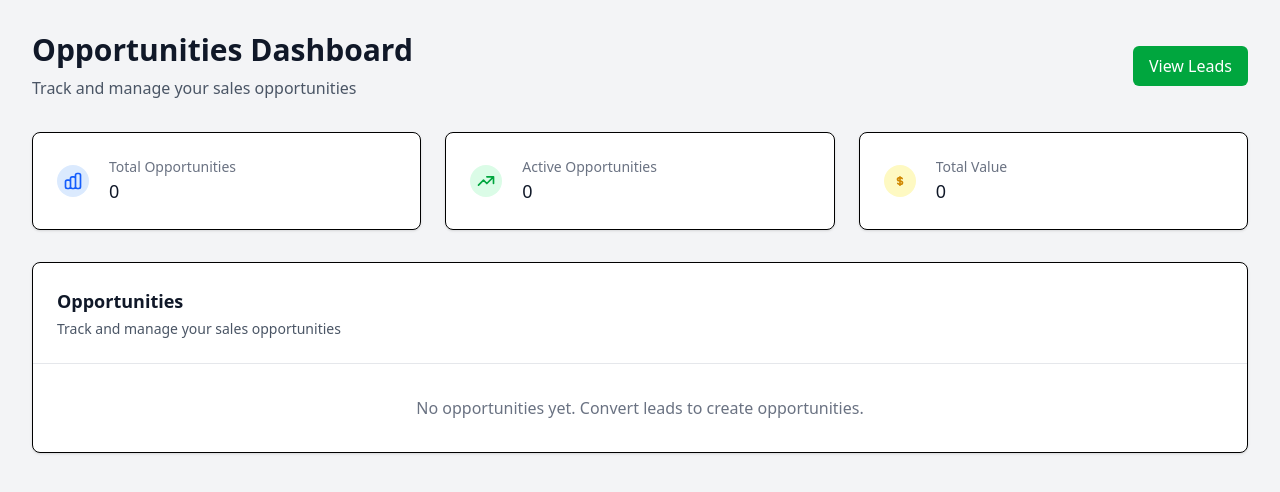
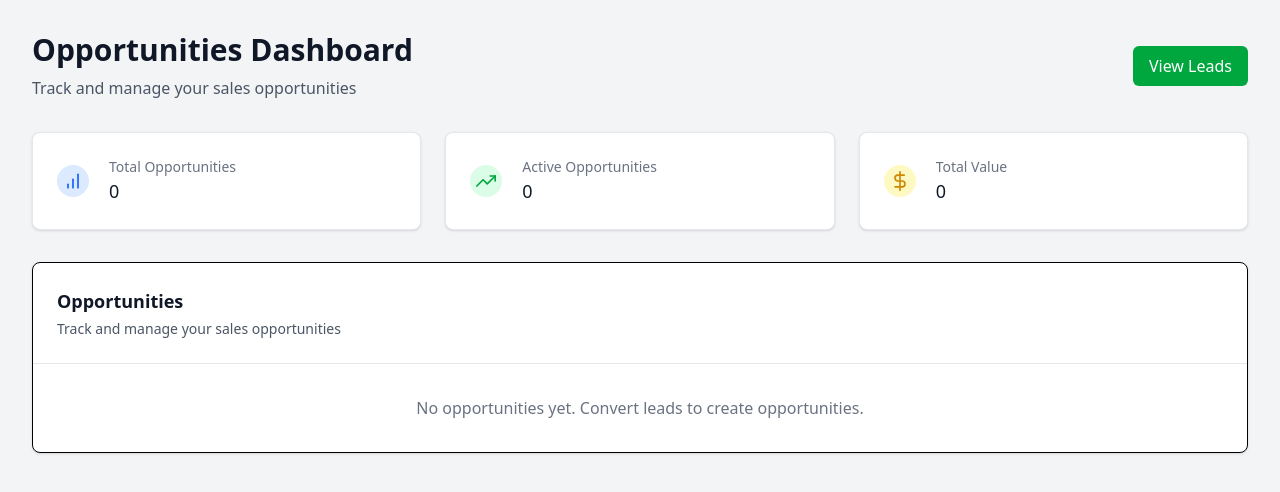
Before and after one commit to trev0ux/seller-console, a React (Vite) app: page /opportunities in a window 1280 px wide. Shown: the top 492 px of the page. Built offline with nearby package versions, Linux system fonts and the light colour scheme.

Commit message:
feat: adjust loading and structure

```diff
--- a/src/components/atoms/Loading/Loading.tsx
+++ b/src/components/atoms/Loading/Loading.tsx
@@ -39,23 +39,21 @@ export default function Loading({
   const textColorClass = textColors[color]
 
   const spinner = (
-    <div className={`animate-spin rounded-full ${sizeClass} border-2 border-transparent ${colorClass} border-t-current`}></div>
+    <div
+      className={`animate-spin rounded-full ${sizeClass} border-2 border-transparent ${colorClass} border-t-blue-600`}
+    ></div>
   )
 
   const content = (
     <div className={`flex flex-col items-center justify-center space-y-2 ${className}`}>
       {spinner}
-      {text && (
-        <span className={`${textSizeClass} ${textColorClass} font-medium`}>
-          {text}
-        </span>
-      )}
+      {text && <span className={`${textSizeClass} ${textColorClass} font-medium`}>{text}</span>}
     </div>
   )
 
   if (fullScreen) {
     return (
-      <div className="fixed inset-0 bg-white bg-opacity-75 flex items-center justify-center z-50">
+      <div className="fixed top-0 left-0 inset-0 bg-white bg-opacity-75 w-full h-full flex items-center justify-center z-50">
         {content}
       </div>
     )
--- a/src/components/molecules/ConvertToOpportunityModal/ConvertToOpportunityModal.tsx
+++ b/src/components/molecules/ConvertToOpportunityModal/ConvertToOpportunityModal.tsx
@@ -8,10 +8,7 @@ interface ConvertToOpportunityModalProps {
   lead: Lead | null
   isOpen: boolean
   onClose: () => void
-  onConvert: (
-    lead: Lead,
-    opportunityData: Omit<Opportunity, 'id' | 'leadId'>
-  ) => Promise<void>
+  onConvert: (lead: Lead, opportunityData: Omit<Opportunity, 'id' | 'leadId'>) => Promise<void>
 }
 
 export default function ConvertToOpportunityModal({
@@ -93,19 +90,22 @@ export default function ConvertToOpportunityModal({
   if (!isOpen || !lead) return null
 
   return (
-    <div className="fixed inset-0 bg-gray-600 bg-opacity-50 overflow-y-auto h-full w-full z-50">
-      <div className="relative top-20 mx-auto p-5 border w-96 shadow-lg rounded-md bg-white">
+    <div className="fixed inset-0 bg-gray-600/50 overflow-y-auto h-full w-full z-50">
+      <div className="relative top-20 mx-auto p-5 border border-gray-200 w-96 shadow-lg rounded-md bg-white">
         <div className="mt-3">
           <div className="flex items-center justify-between mb-4">
-            <h3 className="text-lg font-medium text-gray-900">
-              Convert Lead to Opportunity
-            </h3>
+            <h3 className="text-lg font-medium text-gray-900">Convert Lead to Opportunity</h3>
             <button
               onClick={handleClose}
               className="text-gray-400 hover:text-gray-600 transition-colors"
             >
               <svg className="w-6 h-6" fill="none" stroke="currentColor" viewBox="0 0 24 24">
-                <path strokeLinecap="round" strokeLinejoin="round" strokeWidth={2} d="M6 18L18 6M6 6l12 12" />
+                <path
+                  strokeLinecap="round"
+                  strokeLinejoin="round"
+                  strokeWidth={2}
+                  d="M6 18L18 6M6 6l12 12"
+                />
               </svg>
             </button>
           </div>
@@ -133,7 +133,7 @@ export default function ConvertToOpportunityModal({
               <Input
                 type="text"
                 value={opportunityData.name}
-                onChange={(value) => setOpportunityData(prev => ({ ...prev, name: value }))}
+                onChange={value => setOpportunityData(prev => ({ ...prev, name: value }))}
                 onKeyDown={handleKeyDown}
                 placeholder="Enter opportunity name"
                 error={errors.name}
@@ -141,12 +141,10 @@ export default function ConvertToOpportunityModal({
             </div>
 
             <div>
-              <label className="block text-sm font-medium text-gray-700 mb-1">
-                Stage
-              </label>
+              <label className="block text-sm font-medium text-gray-700 mb-1">Stage</label>
               <Select
                 value={opportunityData.stage}
-                onChange={(value) => setOpportunityData(prev => ({ ...prev, stage: value }))}
+                onChange={value => setOpportunityData(prev => ({ ...prev, stage: value }))}
                 options={[
                   { value: 'qualification', label: 'Qualification' },
                   { value: 'proposal', label: 'Proposal' },
@@ -164,7 +162,7 @@ export default function ConvertToOpportunityModal({
               <Input
                 type="number"
                 value={opportunityData.amount}
-                onChange={(value) => setOpportunityData(prev => ({ ...prev, amount: value }))}
+                onChange={value => setOpportunityData(prev => ({ ...prev, amount: value }))}
                 onKeyDown={handleKeyDown}
                 placeholder="Enter opportunity amount"
                 error={errors.amount}
@@ -172,13 +170,11 @@ export default function ConvertToOpportunityModal({
             </div>
 
             <div>
-              <label className="block text-sm font-medium text-gray-700 mb-1">
-                Account Name *
-              </label>
+              <label className="block text-sm font-medium text-gray-700 mb-1">Account Name *</label>
               <Input
                 type="text"
                 value={opportunityData.accountName}
-                onChange={(value) => setOpportunityData(prev => ({ ...prev, accountName: value }))}
+                onChange={value => setOpportunityData(prev => ({ ...prev, accountName: value }))}
                 onKeyDown={handleKeyDown}
                 placeholder="Enter account name"
                 error={errors.accountName}
@@ -187,12 +183,7 @@ export default function ConvertToOpportunityModal({
           </div>
 
           <div className="flex justify-end space-x-3 mt-6">
-            <Button
-              onClick={handleClose}
-              variant="ghost"
-              size="md"
-              disabled={converting}
-            >
+            <Button onClick={handleClose} variant="ghost" size="md" disabled={converting}>
               Cancel
             </Button>
             <Button
--- a/src/components/molecules/LeadFilters.tsx
+++ b/src/components/molecules/LeadFilters/LeadFilters.tsx
@@ -1,6 +1,6 @@
 import React from 'react'
-import type { LeadStatus } from '../../types'
-import Input from '../atoms/Input'
+import type { LeadStatus } from '../../../types'
+import Input from '../../atoms/Input'
 
 interface LeadFiltersProps {
   searchTerm: string
--- a/src/components/molecules/Stats.tsx
+++ b/src/components/molecules/Stats/Stats.tsx
@@ -24,10 +24,12 @@ export default function Stats({ stats }: StatsProps) {
   return (
     <div className="grid grid-cols-1 md:grid-cols-3 gap-6 mb-8">
       {stats.map((stat, index) => (
-        <div key={index} className="bg-white rounded-lg shadow-sm border p-6">
+        <div key={index} className="bg-white rounded-lg shadow-sm border border-gray-200 p-6">
           <div className="flex items-center">
             <div className="flex-shrink-0">
-              <div className={`w-8 h-8 ${colorClasses[stat.color]} rounded-full flex items-center justify-center`}>
+              <div
+                className={`w-8 h-8 ${colorClasses[stat.color]} rounded-full flex items-center justify-center`}
+              >
                 {stat.icon}
               </div>
             </div>
--- a/src/components/organisms/OpportunitiesTable.tsx
+++ b/src/components/organisms/OpportunitiesTable.tsx
@@ -23,7 +23,7 @@ export default function OpportunitiesTable({ opportunities }: OpportunitiesTable
   }
 
   return (
-    <div className="bg-white rounded-br-[0] rounded-tr-[0] shadow-sm border overflow-hidden">
+    <div className="bg-white rounded-tl-lg rounded-tr-lg shadow-sm border border-gray-200 overflow-hidden">
       <div className="p-6 border-b border-gray-200">
         <h2 className="text-lg font-semibold text-gray-900">Opportunities</h2>
         <p className="text-sm text-gray-600 mt-1">Track and manage your sales opportunities</p>
--- a/src/components/organisms/Sidebar.tsx
+++ b/src/components/organisms/Sidebar.tsx
@@ -1,6 +1,6 @@
 import React, { type ReactElement } from 'react'
 import type { Lead, Opportunity } from '../../types'
-import PanelHeader from '../molecules/PanelHeader'
+import PanelHeader from '../molecules/PanelHeader/PanelHeader'
 
 interface LeadDetailPanelProps {
   lead: Lead | null
--- a/src/components/templates/LeadPanelLayout.tsx
+++ b/src/components/templates/LeadPanelLayout.tsx
@@ -1,8 +1,7 @@
 import React, { useState, useEffect } from 'react'
-import type { Lead, LeadStatus, Opportunity } from '../../types'
+import type { Lead, LeadStatus } from '../../types'
 import Button from '../atoms/Button'
 import Input from '../atoms/Input'
-import Select from '../atoms/Select'
 
 interface LeadDetailPanelProps {
   lead: Lead | null
@@ -84,7 +83,6 @@ export default function LeadPanelLayout({
     }
   }
 
-
   if (!isOpen || !lead) return null
 
   return (
@@ -161,7 +159,6 @@ export default function LeadPanelLayout({
             </select>
           </div>
         </div>
-
       </section>
 
       <footer className="border-t border-gray-200 pt-6 mt-6">
--- a/src/pages/LeadDashboard.tsx
+++ b/src/pages/LeadDashboard.tsx
@@ -5,12 +5,14 @@ import { useLeads } from '../hooks/useLeads'
 import { useOpportunities } from '../hooks/useOpportunities'
 import Sidebar from '../components/organisms/Sidebar'
 import LeadTable from '../components/organisms/LeadTable'
-import LeadFilters from '../components/molecules/LeadFilters'
-import Stats from '../components/molecules/Stats'
+import LeadFilters from '../components/molecules/LeadFilters/LeadFilters'
+import Stats from '../components/molecules/Stats/Stats'
 import Pagination from '../components/molecules/Pagination/Pagination'
 import ConvertToOpportunityModal from '../components/molecules/ConvertToOpportunityModal/ConvertToOpportunityModal'
-import type { StatItem } from '../components/molecules/Stats'
+import type { StatItem } from '../components/molecules/Stats/Stats'
 import LeadPanelLayout from '../components/templates/LeadPanelLayout'
+import { CheckCircleIcon, DollarSignIcon, UsersIcon } from '../components/atoms/Icon'
+import Loading from '../components/atoms/Loading'
 
 function LeadDashboard() {
   const {
@@ -50,31 +52,13 @@ function LeadDashboard() {
       label: 'Total Leads',
       value: allLeads.length,
       color: 'blue',
-      icon: (
-        <svg className="w-5 h-5" fill="none" stroke="currentColor" viewBox="0 0 24 24">
-          <path
-            strokeLinecap="round"
-            strokeLinejoin="round"
-            strokeWidth={2}
-            d="M17 20h5v-2a3 3 0 00-5.356-1.857M17 20H7m10 0v-2c0-.656-.126-1.283-.356-1.857M7 20H2v-2a3 3 0 015.356-1.857M7 20v-2c0-.656.126-1.283.356-1.857m0 0a5.002 5.002 0 019.288 0M15 7a3 3 0 11-6 0 3 3 0 016 0zm6 3a2 2 0 11-4 0 2 2 0 014 0zM7 10a2 2 0 11-4 0 2 2 0 014 0z"
-          />
-        </svg>
-      ),
+      icon: <UsersIcon />,
     },
     {
       label: 'Qualified Leads',
       value: allLeads.filter(lead => lead.status === 'qualified').length,
       color: 'green',
-      icon: (
-        <svg className="w-5 h-5" fill="none" stroke="currentColor" viewBox="0 0 24 24">
-          <path
-            strokeLinecap="round"
-            strokeLinejoin="round"
-            strokeWidth={2}
-            d="M9 12l2 2 4-4m6 2a9 9 0 11-18 0 9 9 0 0118 0z"
-          />
-        </svg>
-      ),
+      icon: <CheckCircleIcon />,
     },
     {
       label: 'Avg Score',
@@ -83,16 +67,7 @@ function LeadDashboard() {
           ? Math.round(allLeads.reduce((sum, lead) => sum + lead.score, 0) / allLeads.length)
           : 0,
       color: 'yellow',
-      icon: (
-        <svg className="w-5 h-5" fill="none" stroke="currentColor" viewBox="0 0 24 24">
-          <path
-            strokeLinecap="round"
-            strokeLinejoin="round"
-            strokeWidth={2}
-            d="M12 8c-1.657 0-3 .895-3 2s1.343 2 3 2 3 .895 3 2-1.343 2-3 2m0-8c1.11 0 2.08.402 2.599 1M12 8V7m0 1v8m0 0v1m0-1c-1.11 0-2.08-.402-2.599-1"
-          />
-        </svg>
-      ),
+      icon: <DollarSignIcon />,
     },
   ]
 
@@ -126,14 +101,7 @@ function LeadDashboard() {
   }
 
   if (loading || opportunitiesLoading) {
-    return (
-      <div className="min-h-screen bg-gray-100 flex items-center justify-center">
-        <div className="flex items-center space-x-2">
-          <div className="animate-spin rounded-full h-8 w-8 border-b-2 border-blue-600"></div>
-          <span className="text-gray-600">Loading...</span>
-        </div>
-      </div>
-    )
+    return <Loading fullScreen />
   }
 
   if (error || opportunitiesError) {
@@ -151,7 +119,7 @@ function LeadDashboard() {
     <div className="min-h-screen bg-gray-100">
       <div className="max-w-7xl mx-auto px-4 sm:px-6 lg:px-8 py-8">
         <div className="mb-8">
-          <div className="flex items-center justify-between">
+          <div className="flex-col gap-4 lg:flex-row flex items-start lg:items-center justify-between">
             <div>
               <h1 className="text-3xl font-bold text-gray-900">Lead Dashboard</h1>
               <p className="text-gray-600 mt-2">Manage and track your sales leads</p>
--- a/src/pages/OpportuniesDashboard.tsx
+++ b/src/pages/OpportuniesDashboard.tsx
@@ -2,83 +2,44 @@ import { Link } from 'react-router-dom'
 import { useOpportunities } from '../hooks/useOpportunities'
 import OpportunitiesTable from '../components/organisms/OpportunitiesTable'
 import ErrorDisplay from '../components/atoms/ErrorDisplay/ErrorDisplay'
-import Stats from '../components/molecules/Stats'
-import type { StatItem } from '../components/molecules/Stats'
+import Stats from '../components/molecules/Stats/Stats'
+import type { StatItem } from '../components/molecules/Stats/Stats'
+import { BarChartIcon, DollarSignIcon, TrendingUpIcon } from '../components/atoms/Icon'
+import Loading from '../components/atoms/Loading'
 
 function OpportunitiesDashboard() {
-  const {
-    opportunities,
-    loading,
-    error,
-  } = useOpportunities()
+  const { opportunities, loading, error } = useOpportunities()
 
   const opportunitiesStats: StatItem[] = [
     {
       label: 'Total Opportunities',
       value: opportunities.length,
       color: 'blue',
-      icon: (
-        <svg className="w-5 h-5" fill="none" stroke="currentColor" viewBox="0 0 24 24">
-          <path
-            strokeLinecap="round"
-            strokeLinejoin="round"
-            strokeWidth={2}
-            d="M9 19v-6a2 2 0 00-2-2H5a2 2 0 00-2 2v6a2 2 0 002 2h2a2 2 0 002-2zm0 0V9a2 2 0 012-2h2a2 2 0 012 2v10m-6 0a2 2 0 002 2h2a2 2 0 002-2m0 0V5a2 2 0 012-2h2a2 2 0 012 2v14a2 2 0 01-2 2h-2a2 2 0 01-2-2z"
-          />
-        </svg>
-      ),
+      icon: <BarChartIcon />,
     },
     {
       label: 'Active Opportunities',
-      value: opportunities.filter(opp => opp.stage !== 'closed-lost' && opp.stage !== 'closed-won').length,
+      value: opportunities.filter(opp => opp.stage !== 'closed-lost' && opp.stage !== 'closed-won')
+        .length,
       color: 'green',
-      icon: (
-        <svg className="w-5 h-5" fill="none" stroke="currentColor" viewBox="0 0 24 24">
-          <path
-            strokeLinecap="round"
-            strokeLinejoin="round"
-            strokeWidth={2}
-            d="M13 7h8m0 0v8m0-8l-8 8-4-4-6 6"
-          />
-        </svg>
-      ),
+      icon: <TrendingUpIcon />,
     },
     {
       label: 'Total Value',
       value: opportunities.reduce((sum, opp) => sum + (opp.amount || 0), 0),
       color: 'yellow',
-      icon: (
-        <svg className="w-5 h-5" fill="none" stroke="currentColor" viewBox="0 0 24 24">
-          <path
-            strokeLinecap="round"
-            strokeLinejoin="round"
-            strokeWidth={2}
-            d="M12 8c-1.657 0-3 .895-3 2s1.343 2 3 2 3 .895 3 2-1.343 2-3 2m0-8c1.11 0 2.08.402 2.599 1M12 8V7m0 1v8m0 0v1m0-1c-1.11 0-2.08-.402-2.599-1"
-          />
-        </svg>
-      ),
+      icon: <DollarSignIcon />,
     },
   ]
 
   if (loading) {
-    return (
-      <div className="min-h-screen bg-gray-100 flex items-center justify-center">
-        <div className="flex items-center space-x-2">
-          <div className="animate-spin rounded-full h-8 w-8 border-b-2 border-blue-600"></div>
-          <span className="text-gray-600">Loading...</span>
-        </div>
-      </div>
-    )
+    return <Loading fullScreen />
   }
 
   if (error) {
     return (
       <div className="min-h-screen bg-gray-100 flex items-center justify-center">
-        <ErrorDisplay
-          error={error}
-          className="max-w-md"
-          onRetry={() => window.location.reload()}
-        />
+        <ErrorDisplay error={error} className="max-w-md" onRetry={() => window.location.reload()} />
       </div>
     )
   }
@@ -87,7 +48,7 @@ function OpportunitiesDashboard() {
     <div className="min-h-screen bg-gray-100">
       <div className="max-w-7xl mx-auto px-4 sm:px-6 lg:px-8 py-8">
         <div className="mb-8">
-          <div className="flex items-center justify-between">
+          <div className="flex-col gap-4 lg:flex-row flex items-start lg:items-center justify-between">
             <div>
               <h1 className="text-3xl font-bold text-gray-900">Opportunities Dashboard</h1>
               <p className="text-gray-600 mt-2">Track and manage your sales opportunities</p>
```
Also changed, not shown: src/components/molecules/Header/Header.tsx (renamed from src/components/molecules/Header.tsx), src/components/molecules/PanelHeader/PanelHeader.tsx (renamed from src/components/molecules/PanelHeader.tsx).
